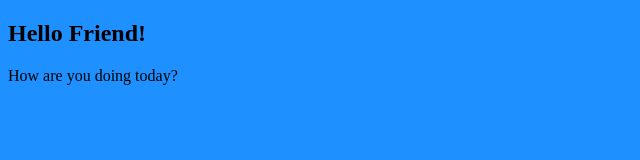
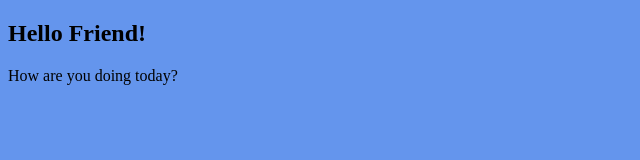
Before and after one commit to Jannaro/Azure, a plain HTML site: page index.html in a window 1280 px wide. Shown: the whole page, without its empty margins (0-640 px from the left). Drawn offline with Linux system fonts and the light colour scheme.

Commit message:
background CornflowerBlue

```diff
--- a/styles.css
+++ b/styles.css
@@ -1 +1 @@
-body {background-color: DodgerBlue;}
+body {background-color: CornflowerBlue;}
```
